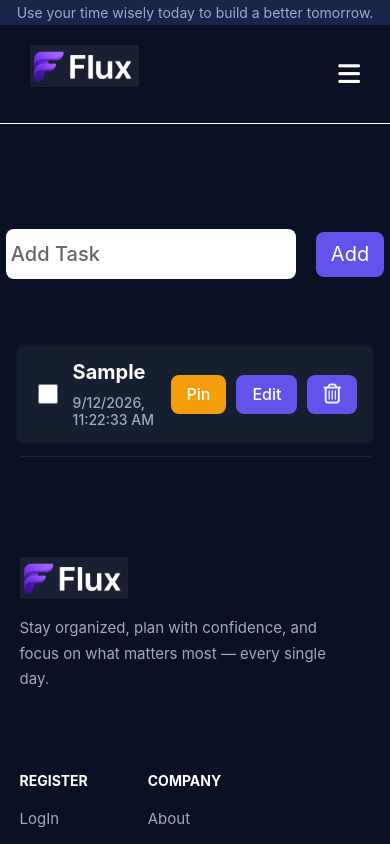
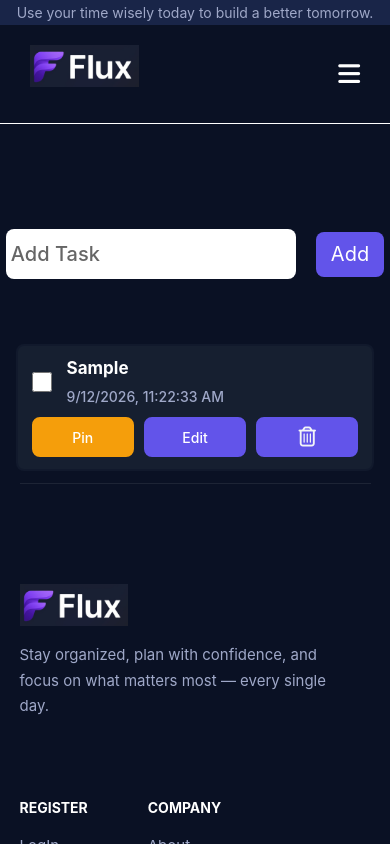
Before and after one commit to hemant01010-bansal/Flux, a React (Vite) app in the folder taskVerse/: page /home in a window 390 px wide. Both pictures are taken after typing "Sample" into the empty fields and a click on the button "Add". Shown: the top 844 px of the page. Built offline with nearby package versions, Linux system fonts and the light colour scheme.

Commit message:
made code responsive

```diff
--- a/taskVerse/src/components/TodoList.css
+++ b/taskVerse/src/components/TodoList.css
@@ -7,15 +7,16 @@
     display: flex;
     align-items: center;
     justify-content: space-between;
+    gap: 12px;
     padding: 14px 20px;
-    margin-left: 10%;
-    margin-right: 10%;
+    width: 80%;
+    max-width: 900px;
+    margin: 0 auto 12px;
     box-sizing: border-box;
-    margin-bottom: 12px;
     transition: border-color 0.2s ease, transform 0.2s ease;
 }
 
-.taskPin{
+.taskPin {
     border: 2px solid #F59E0B;
 }
 
@@ -24,20 +25,27 @@
     transform: translateY(-2px);
 }
 
-.taskPin:hover{
-    border: 2px solid #F59E0B;
+.taskPin:hover {
+    border-color: #F59E0B;
 }
 
-.isCompleteTaskTime{
+.isCompleteTaskTime {
     display: flex;
     gap: 15px;
+    flex: 1;
+    min-width: 0;
 }
 
-.isCompleted{
+.isCompleted {
     width: 20px;
     height: 20px;
     cursor: pointer;
-    border-radius: 8px;
+    flex-shrink: 0;
+}
+
+.taskContent {
+    flex: 1;
+    min-width: 0;
 }
 
 .taskValue {
@@ -45,9 +53,10 @@
     font-size: 20px;
     font-weight: 700;
     padding-right: 15px;
+    overflow-wrap: anywhere;
 }
 
-.time_date{
+.time_date {
     padding-top: 10px;
     color: #9fa8c8;
     font-size: 15px;
@@ -72,7 +81,7 @@
     transition: background-color 0.2s ease, transform 0.2s ease;
 }
 
-.buttons .pin{
+.buttons .pin {
     background-color: #F59E0B;
     border: 2px solid #F59E0B;
 }
@@ -82,7 +91,7 @@
     color: #6254EA;
 }
 
-.buttons .pin:hover{
+.buttons .pin:hover {
     color: #F59E0B;
 }
 
@@ -90,20 +99,64 @@
     transform: scale(0.95);
 }
 
-@media (max-width: 768px){
-    .task{
-        margin-left: 4%;
-        margin-right: 4%;
+.editTask {
+    width: 100%;
+    box-sizing: border-box;
+    border-radius: 8px;
+    padding: 8px;
+    font-size: 18px;
+}
+
+@media (max-width: 768px) {
+    .task {
+        width: 92%;
+        flex-direction: column;
+        /* align-items: stretch; */
+        padding: 12px 14px;
     }
 
-    .time_date{
+    .isCompleteTaskTime {
+        width: 100%;
+    }
+
+    .buttons {
+        width: 100%;
+    }
+
+    .buttons button {
+        flex: 1;
+        padding: 8px 0;
+    }
+
+    .buttons button:hover {
+        color: white;
+    }
+
+    .time_date {
         font-size: 14px;
     }
 }
 
-.editTask{
-    width: auto;
-    border-radius: 8px;
-    padding: 8px;
-    font-size: 18px;
+@media (max-width: 480px) {
+    .taskValue {
+        font-size: 17px;
+    }
+
+    .buttons button {
+        font-size: 14px;
+    }
+
+    .buttons button:hover {
+        color: white;
+    }
+
+    .editTask {
+        font-size: 16px;
+    }
 }
+
+@media (hover: none) {
+    .task:hover {
+        transform: none;
+    }
+}
```
